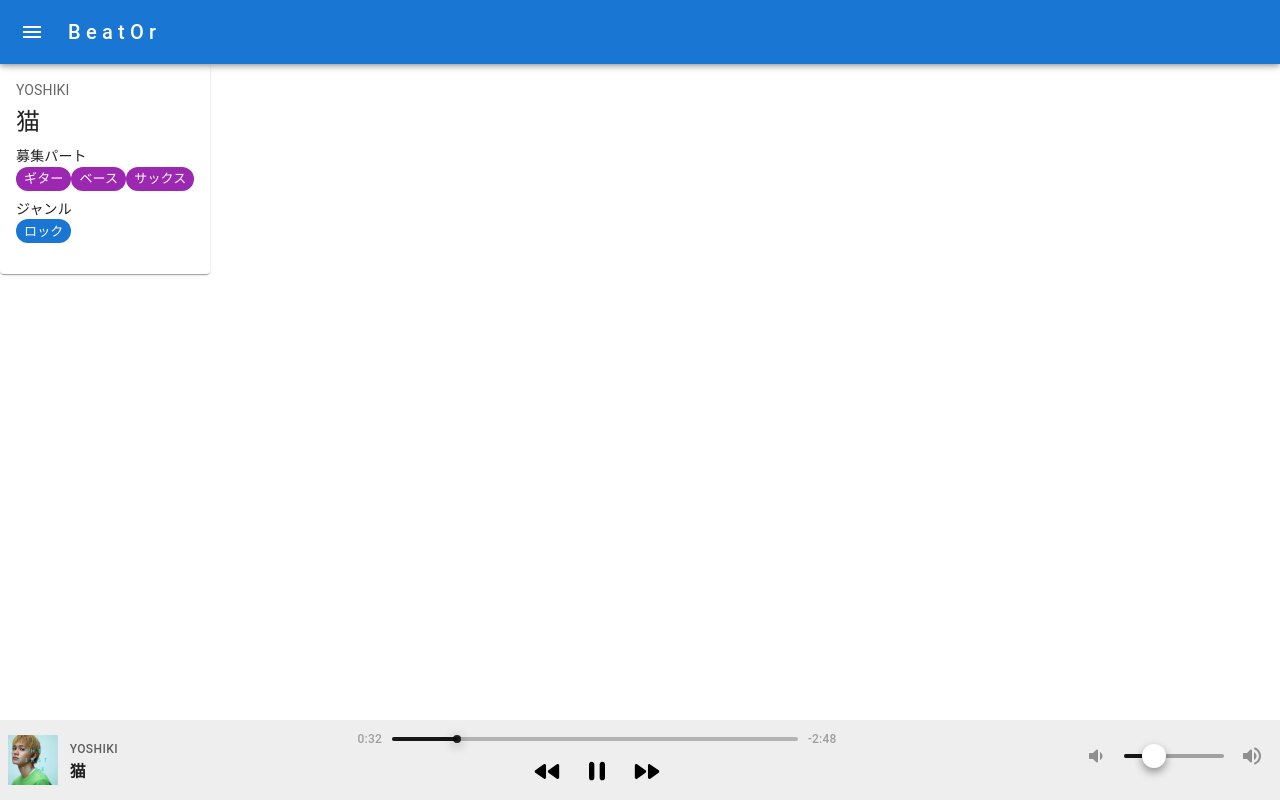
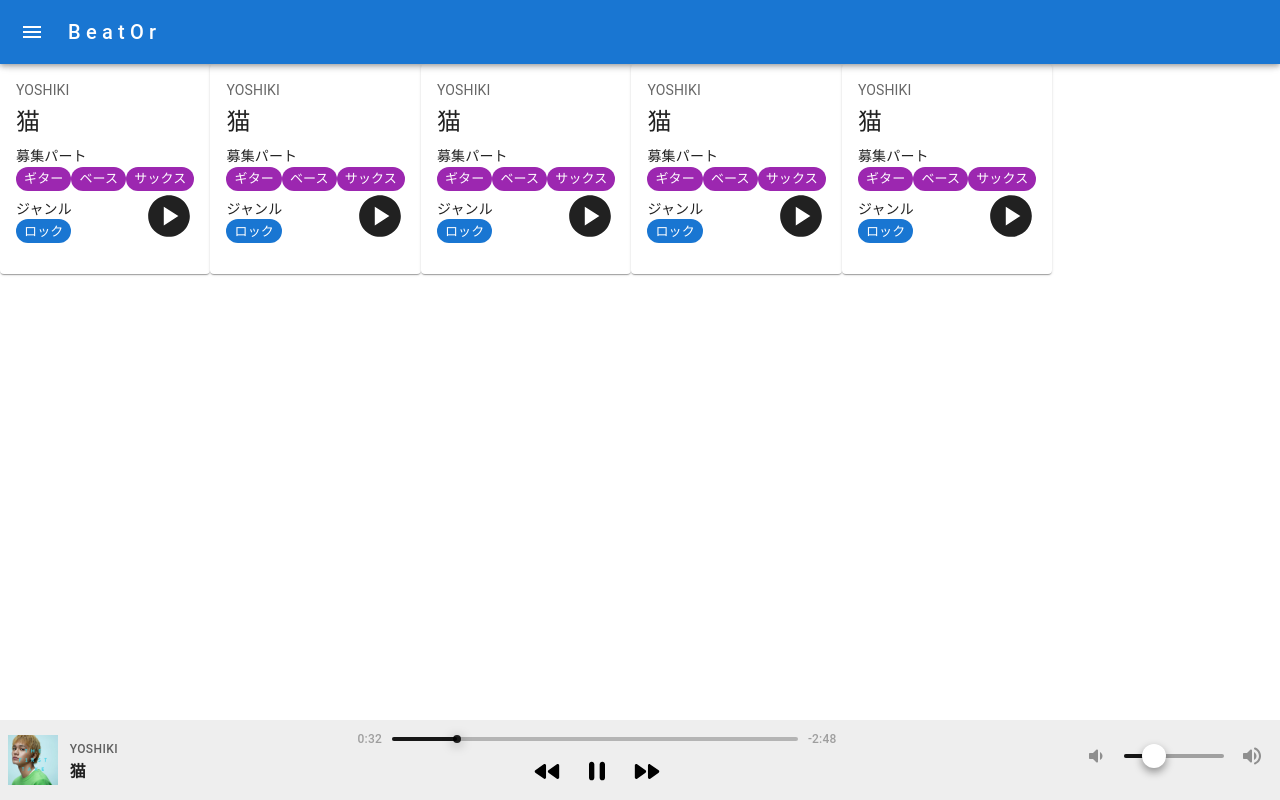
Before and after one commit to Jumpei-Arigaya/beator-front-web, a Next.js app: page / in a window 1280 px wide. Built offline with nearby package versions, Linux system fonts and the light colour scheme.

Commit message:
再生ボタン追加

```diff
--- /dev/null
+++ b/src/features/lookingForParts/components/AudioControl.tsx
@@ -0,0 +1,28 @@
+import React from "react";
+
+import PlayCircleIcon from "@mui/icons-material/PlayCircle";
+import NotStartedIcon from "@mui/icons-material/NotStarted";
+import { AudioControlProps } from "../types/AudioControlProps";
+
+export const AudioControl = ({
+  play,
+  setPlay,
+  handleAudioControl,
+}: AudioControlProps) => {
+  return (
+    <div>
+      {play ? (
+        <NotStartedIcon
+          sx={{ fontSize: 50, alignItems: "flex-end" }}
+          color="disabled"
+          onClick={() => handleAudioControl()}
+        />
+      ) : (
+        <PlayCircleIcon
+          sx={{ fontSize: 50, alignItems: "flex-end" }}
+          onClick={() => handleAudioControl()}
+        />
+      )}
+    </div>
+  );
+};
--- a/src/features/lookingForParts/components/PostCard.tsx
+++ b/src/features/lookingForParts/components/PostCard.tsx
@@ -4,10 +4,21 @@ import CardContent from "@mui/material/CardContent";
 import Typography from "@mui/material/Typography";
 import Chip from "@mui/material/Chip";
 import { Box } from "@mui/material";
+import { useState } from "react";
+import { AudioControl } from "./AudioControl";
 
 export const PostCard = () => {
+  const [play, setPlay] = useState(false);
+
+  /**
+   * 再生ボタンクリック時にオーディオをコントロールする
+   */
+  const handleAudioControl = () => {
+    setPlay(!play);
+  };
+
   return (
-    <Card sx={{ minWidth: "210px", minHeight: "210px" }}>
+    <Card sx={{ minWidth: "210px", minHeight: "210px", cursor: "pointer" }}>
       <CardContent>
         <Typography sx={{ fontSize: 14 }} color="text.secondary" gutterBottom>
           YOSHIKI
@@ -21,9 +32,16 @@ export const PostCard = () => {
           <Chip label="ベース" color="secondary" size="small" />
           <Chip label="サックス" color="secondary" size="small" />
         </Box>
-        <Box sx={{ marginTop: 1 }}>
-          <Typography variant="body2">ジャンル</Typography>
-          <Chip label="ロック" color="primary" size="small" />
+        <Box sx={{ display: "flex", justifyContent: "space-between" }}>
+          <Box sx={{ marginTop: 1 }}>
+            <Typography variant="body2">ジャンル</Typography>
+            <Chip label="ロック" color="primary" size="small" />
+          </Box>
+          <AudioControl
+            play={play}
+            setPlay={setPlay}
+            handleAudioControl={handleAudioControl}
+          />
         </Box>
       </CardContent>
     </Card>
--- /dev/null
+++ b/src/features/lookingForParts/types/AudioControlProps.tsx
@@ -0,0 +1,16 @@
+import { Dispatch, SetStateAction } from "react";
+
+export type AudioControlProps = {
+  /**
+   * オーディオコントロール管理フラグ
+   */
+  play: boolean;
+  /**
+   * オーディオコントロール管理フラグ更新関数
+   */
+  setPlay: Dispatch<SetStateAction<boolean>>;
+  /**
+   * オーディオコントロールクリック時のイベント関数
+   */
+  handleAudioControl: () => void;
+};
--- a/src/pages/index.tsx
+++ b/src/pages/index.tsx
@@ -2,6 +2,7 @@ import { Inter } from "next/font/google";
 import DashBoard from "@/components/layouts/DashBoard";
 import SoundControlBar from "@/features/audioPlayer/components/SoundControlBar";
 import { PostCard } from "@/features/lookingForParts/components/PostCard";
+import { Box } from "@mui/material";
 
 const inter = Inter({ subsets: ["latin"] });
 
@@ -9,7 +10,13 @@ export default function Home() {
   return (
     <main>
       <DashBoard>
-        <PostCard />
+        <Box sx={{ display: "flex" }}>
+          <PostCard />
+          <PostCard />
+          <PostCard />
+          <PostCard />
+          <PostCard />
+        </Box>
         <SoundControlBar />
       </DashBoard>
     </main>
```
